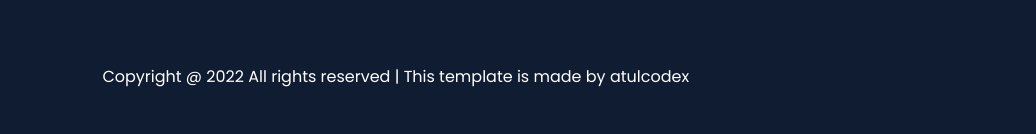
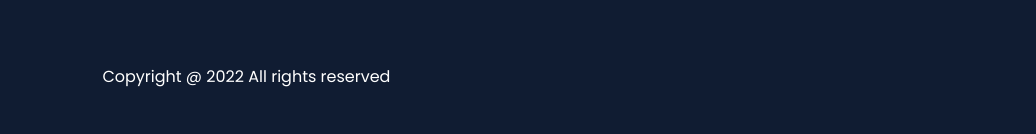
Before and after one commit to Austin-Junior/Education, a plain HTML site: page post.html in a window 1280 px wide. Shown: the part 1718-1852 px from the top of the page, 0-1036 px from the left. Drawn offline with nearby package versions, Linux system fonts and the light colour scheme.

Commit message:
Update post.html

```diff
--- a/post.html
+++ b/post.html
@@ -111,7 +111,7 @@
 
 		<div class="copyright">
 			<p>
-				Copyright @ 2022 All rights reserved | This template is made by <a href="https://atulcodex.com" target="_blank">atulcodex</a>
+				Copyright @ 2022 All rights reserved
 			</p>
 			<div class="pro-links">
 				<i class="fab fa-facebook"></i>
```
